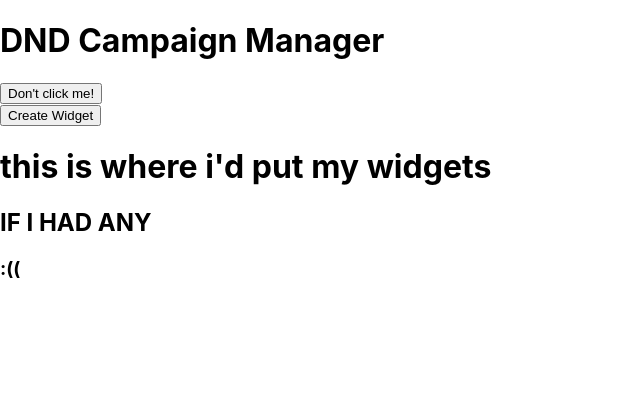
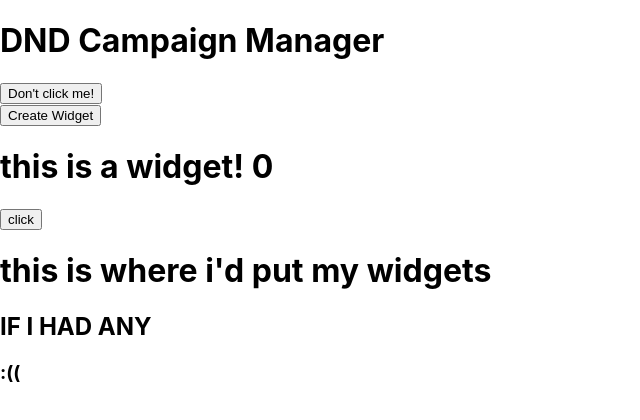
Before and after one commit to Seantz12/dmcm, a React (Create React App) app: page / in a window 1280 px wide. Both pictures are taken after a click on the button "Create Widget". Shown: the top 420 px of the page, without its empty margins (0-640 px from the left). Built offline with nearby package versions, Linux system fonts and the light colour scheme.

Commit message:
Dynamically add widgets

```diff
--- a/src/Dashboard.js
+++ b/src/Dashboard.js
@@ -4,22 +4,30 @@ import Widget from './Widget'
 class Dashboard extends Component {
     constructor(props) {
         super(props);
-        this.state = { widgets: new Array() };
+        this.state = { widgets: [], count: 0 };
         this.createWidget = this.createWidget.bind(this);
         console.log(typeof(this.state.widgets))
     }
 
     createWidget() {
-        var widget = new Widget();
-        this.setState(state => (state.widgets.push(widget)));
+        var widget = new Widget({count: this.state.count});
+        this.setState(state => ({
+            widgets: state.widgets.concat([widget]),
+            count: ++state.count
+        }));
         console.log('created?')
+        console.log(this.state.widgets);
     }
 
     render() {
         return (
             <div className="dashboard">
                 <button onClick={this.createWidget}>Create Widget</button>
-                {this.state.widgets}
+                <div id="widgetLocation">
+                {this.state.widgets.map(widget => (
+                    <Widget count={0}/>
+                    ))}
+                </div>
                 <h1> this is where i'd put my widgets</h1>
                 <h2> IF I HAD ANY </h2>
                 <h3> :(( </h3>
--- a/src/Widget.js
+++ b/src/Widget.js
@@ -3,13 +3,24 @@ import React, { Component } from 'react';
 class Widget extends Component {
     constructor(props) {
         super(props);
-        this.state = {app: null};
+        console.log('am i created ' + this.props.count);
+        this.state = {app: null, count: this.props.count};
+        this.updateWidget = this.updateWidget.bind(this);
+    }
+
+    updateWidget() {
+        this.setState(state => ({
+            count: ++state.count
+        }));
+        console.log(this.state.count);
     }
 
     render() {
+        console.log('test');
         return (
             <div className="widget">
-                <h1>this is a widget!</h1>
+                <h1>this is a widget! {this.state.count}</h1>
+                <button onClick={this.updateWidget}>click</button>
             </div>
         )
     }
```
